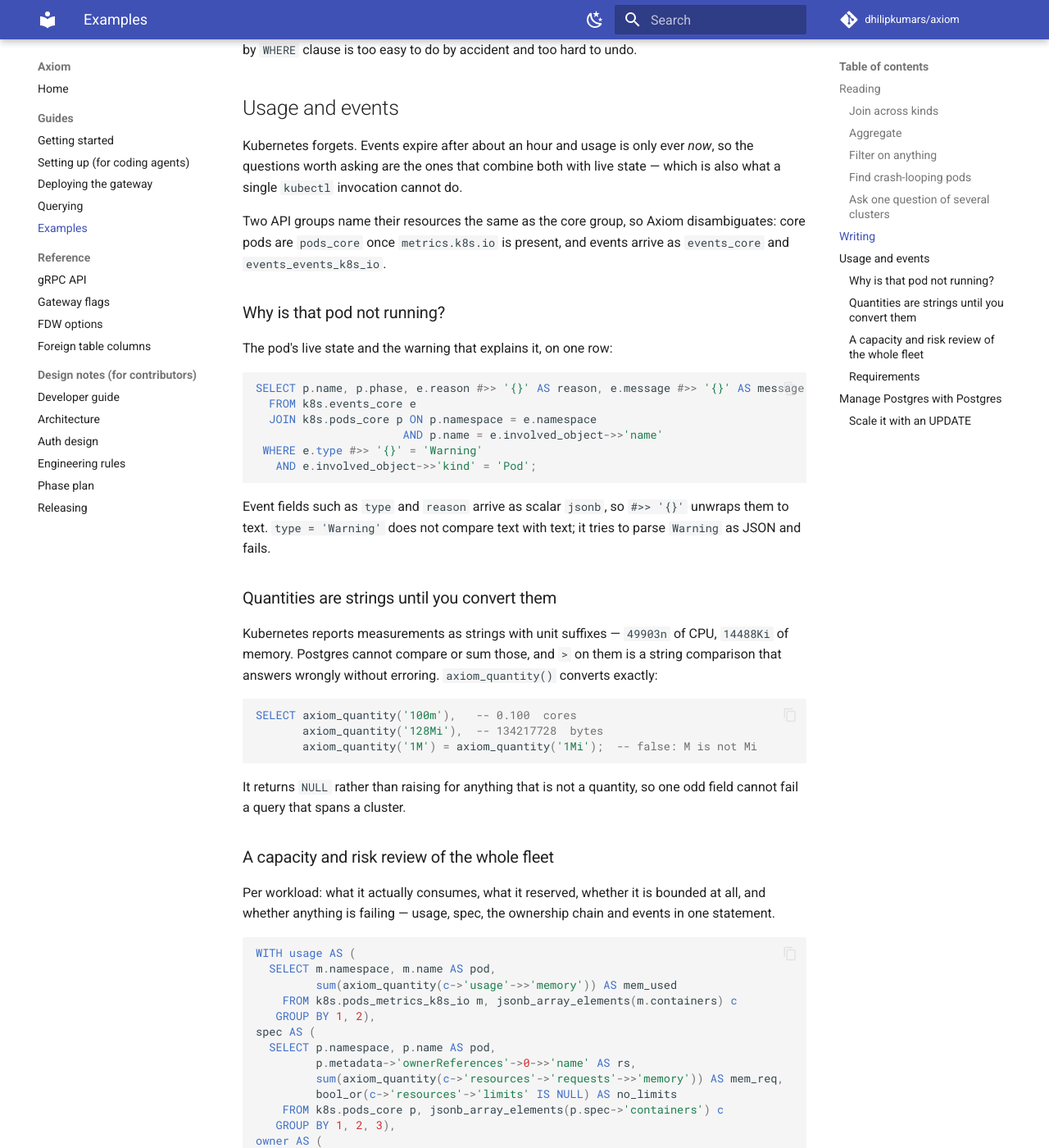
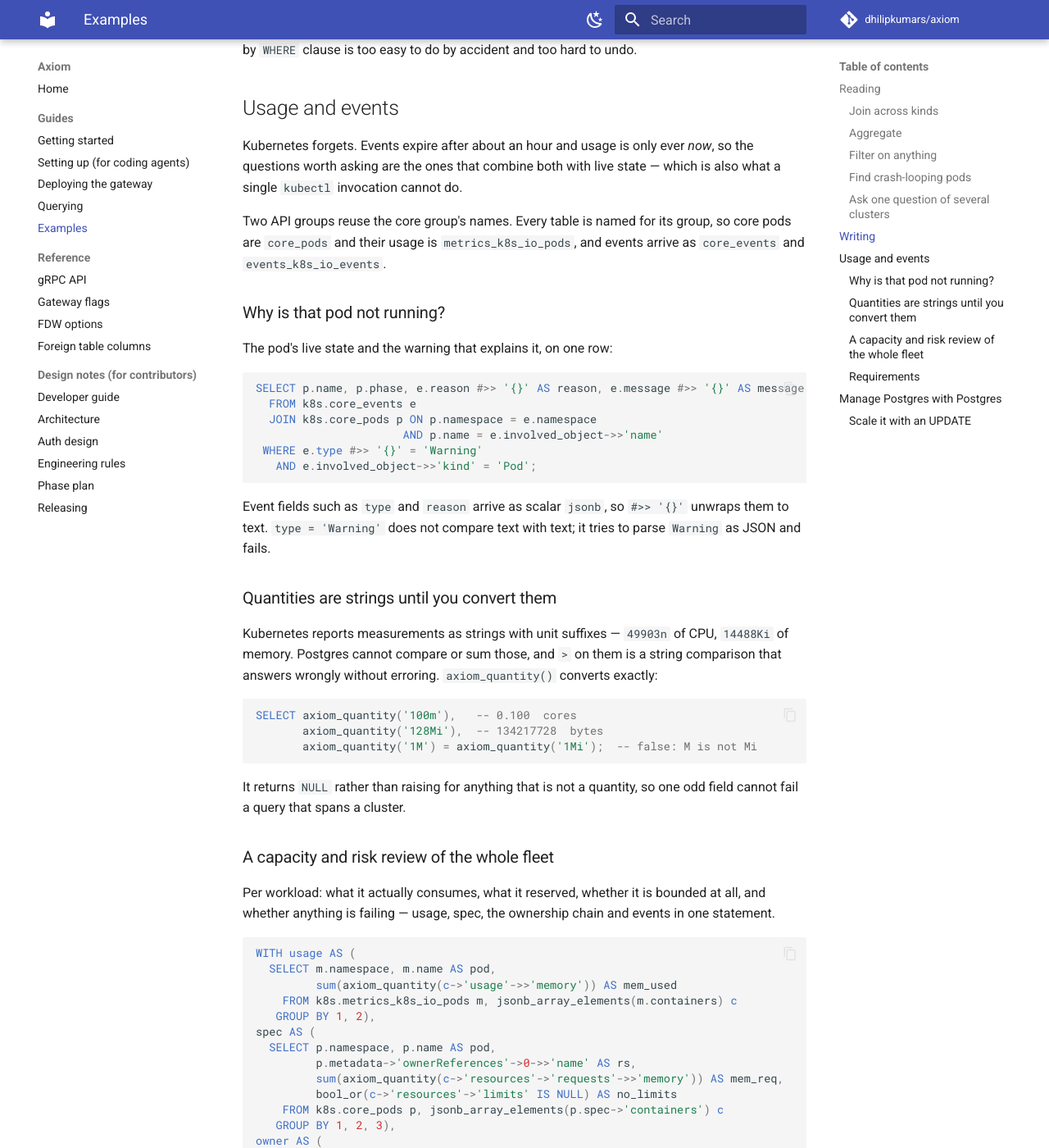
Before and after one commit to dhilipkumars/axiom, an MkDocs documentation site: the page built from docs/guides/examples.md, in a window 1280 px wide and 1400 px high, scrolled down 2396 px. Shown: the whole window at 82% size. Built offline with MkDocs 1.6.1 and Material for MkDocs 9.7.7, drawn with Linux system fonts in a browser that asks for light colours; comment, search, counter and statistics services are not loaded; some of the changed text lies outside the part shown.

Commit message:
Adopt group-qualified table names for usage and events
Rebased onto #82, which names every imported table `<group>_<plural>`. The
metrics gate, the examples and the for-agents check still used the names the
old collision rule produced -- pods_core, pods_metrics_k8s_io, events_core.

The gate's collision checks become the property #80 wanted: each same-plural
kind keeps a name of its own whatever else is served, and the short name
`pods` still means core pods with metrics-server installed, which is the exact
situation that used to rename `k8s.pods`.

Co-Authored-By: Claude Opus 5.5 <noreply@anthropic.com>

````diff
--- a/docs/guides/examples.md
+++ b/docs/guides/examples.md
@@ -128,9 +128,9 @@ Kubernetes forgets. Events expire after about an hour and usage is only ever
 *now*, so the questions worth asking are the ones that combine both with live
 state — which is also what a single `kubectl` invocation cannot do.
 
-Two API groups name their resources the same as the core group, so Axiom
-disambiguates: core pods are `pods_core` once `metrics.k8s.io` is present, and
-events arrive as `events_core` and `events_events_k8s_io`.
+Two API groups reuse the core group's names. Every table is named for its
+group, so core pods are `core_pods` and their usage is `metrics_k8s_io_pods`,
+and events arrive as `core_events` and `events_k8s_io_events`.
 
 ### Why is that pod not running?
 
@@ -138,8 +138,8 @@ The pod's live state and the warning that explains it, on one row:
 
 ```sql
 SELECT p.name, p.phase, e.reason #>> '{}' AS reason, e.message #>> '{}' AS message
-  FROM k8s.events_core e
-  JOIN k8s.pods_core p ON p.namespace = e.namespace
+  FROM k8s.core_events e
+  JOIN k8s.core_pods p ON p.namespace = e.namespace
                       AND p.name = e.involved_object->>'name'
  WHERE e.type #>> '{}' = 'Warning'
    AND e.involved_object->>'kind' = 'Pod';
````
Also changed, not shown: other parts of docs/guides/examples.md (+4 -4 lines), .changes/metrics-and-events.md (+2 -2 lines), docs/guides/for-agents.md (+3 -2 lines), 1 other file.
